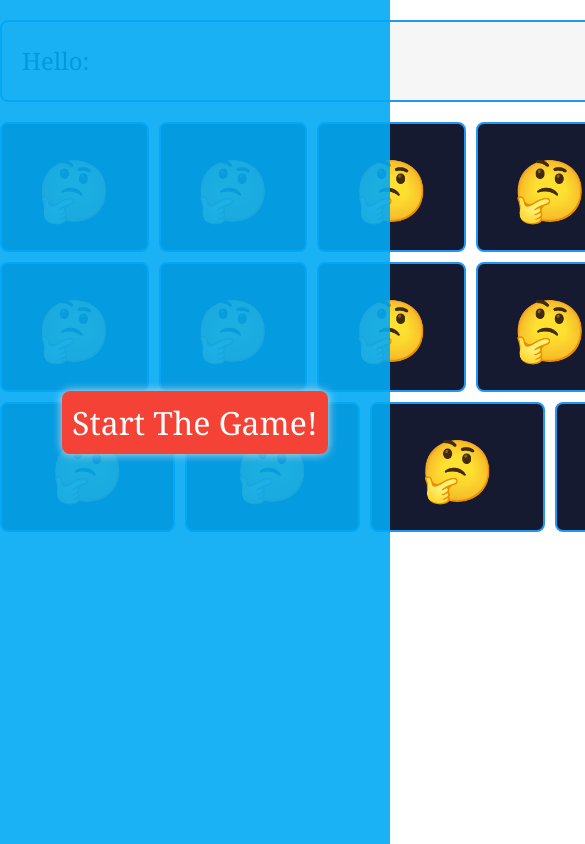
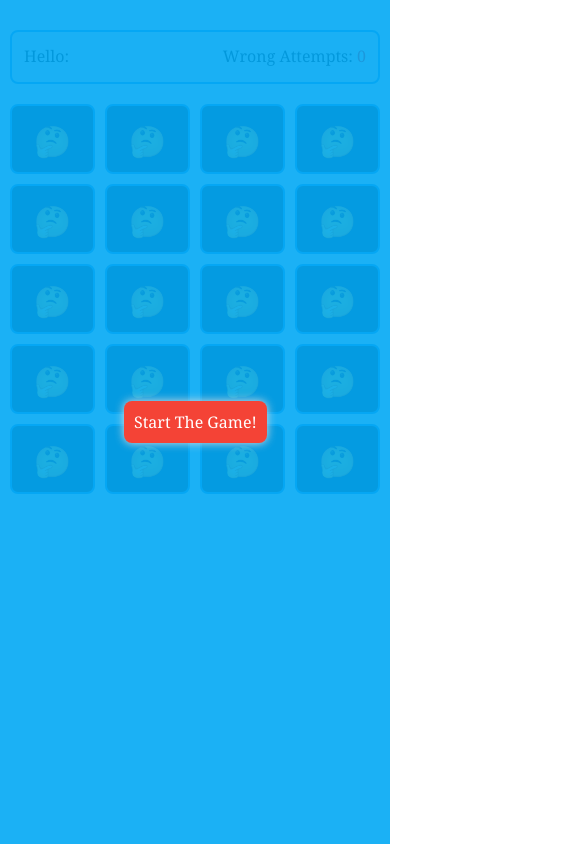
Before and after one commit to Mahmoud-ElAgamy/Memory-Game-App, a plain HTML site: page index.html in a window 390 px wide. Shown: the top 844 px of the page, 585 px wide, since content can reach past the window. Drawn offline with Linux system fonts and the light colour scheme.

Commit message:
removed nesting from css

```diff
--- a/style.css
+++ b/style.css
@@ -40,6 +40,10 @@ a:visited {
 
 p {
   line-height: 1.6;
+}
+
+main {
+  padding: 10px;
 }
 
 .start-game {
@@ -145,6 +149,36 @@ p {
   border-radius: 8px;
 }
 
+@media (max-width: 767px) {
+  .start-game span {
+    font-size: 16px;
+  }
+
+  .info,
+  .memory-game-blocks {
+    width: 100%;
+  }
+
+  .info {
+    padding: 12px;
+    font-size: 16px;
+  }
+
+  .memory-game-blocks .game-block {
+    width: 70px;
+    height: 70px;
+  }
+
+  .memory-game-blocks .game-block .front::before {
+    font-size: 30px;
+    line-height: 70px;
+  }
+
+  .memory-game-blocks .game-block .end img {
+    width: 50px;
+  }
+}
+
 @keyframes pulse {
   0% {
     transform: scaleX(1);
```
